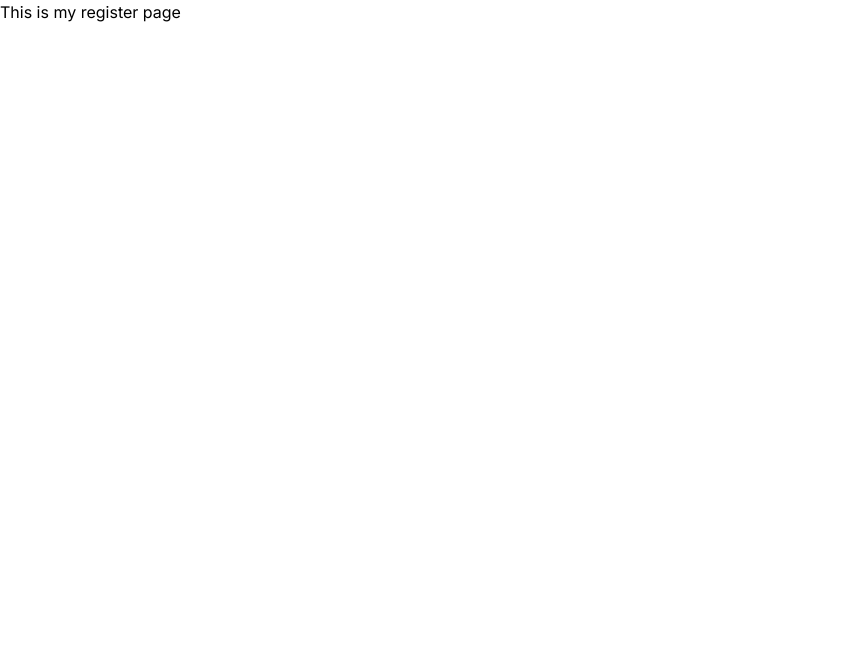
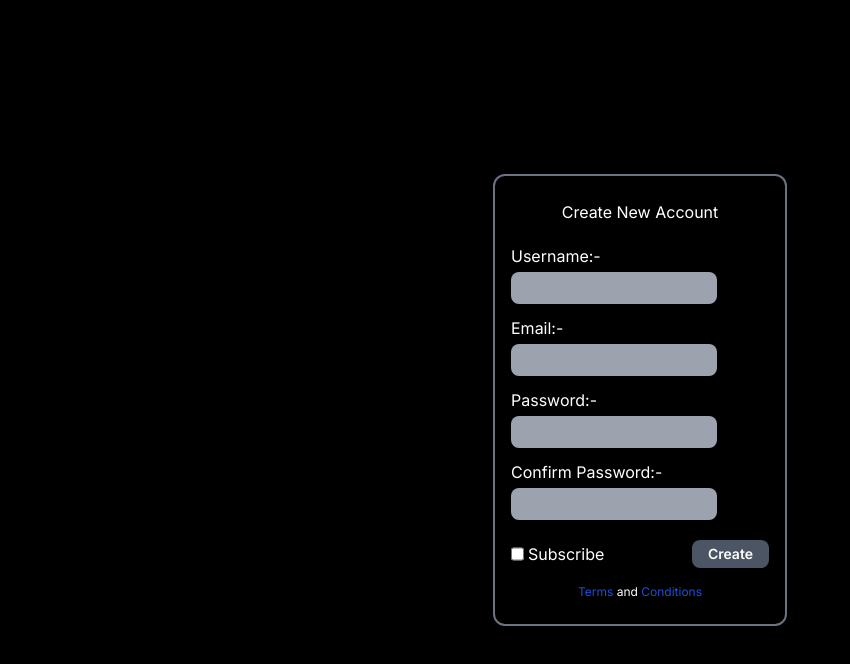
Before and after one commit to Kaifkhan001/Full-stack-attempt, a Next.js app: page /register in a window 1280 px wide. Shown: the top 664 px of the page, without its empty margins (0-850 px from the left). Built offline with nearby package versions, Linux system fonts and the light colour scheme.

Commit message:
Some new pages added

```diff
--- a/app/contact-us/page.jsx
+++ b/app/contact-us/page.jsx
@@ -2,8 +2,19 @@ import React from 'react'
 
 const page = () => {
   return (
-    <div>
-      This is my contact us page
+    <div className='w-full min-h-screen bg-[#0E112D] px-8 py-20 text-white sm:flex'>
+     <div className='sm:min-h-[65vh] sm:w-3/5 sm:flex sm:flex-col sm:items-start sm:justify-between '>
+     <h2 className='text-3xl sm:text-5xl text-orange-600 my-3'>Contact Us</h2>
+     <p className='text-sm text-orange-600 mb-3'>Call us on :- +91 7348631366</p>
+     </div>
+      <form action="" className='sm:flex sm:flex-col sm:gap-3 sm:pt-8'>
+        <input type="text" placeholder='Name'  className='py-1 bg-transparent border-b-2 border-gray-700 focus:outline-none placeholder-opacity-15'/>
+        <input type="text" placeholder='Email' className='py-1 bg-transparent border-b-2 border-gray-700 focus:outline-none mt-2'/>
+        <input type="text" placeholder='Contact No.' className='py-1 bg-transparent border-b-2 border-gray-700 focus:outline-none mt-2'/>
+        <textarea name="message" rows={'2'} cols={'24'} className='py-1 block bg-transparent border-b-2 border-gray-700 focus:outline-none mt-2' placeholder='Meassage' id=""></textarea>
+        <input type="submit" value="SEND" className='px-4 py-1 border-2  ml-auto border-orange-600 text-orange-600 font-semibold  rounded-xl mt-4 hover:cursor-pointer hover:text-orange-800 hover:border-orange-800' />
+      </form>
+
     </div>
   )
 }
--- a/app/home/page.jsx
+++ b/app/home/page.jsx
@@ -2,8 +2,9 @@ import React from 'react'
 
 const page = () => {
   return (
-    <div>
-      This is Home page
+    <div className='w-full min-h-screen bg-black text-white flex flex-col gap-3 items-center justify-center'>
+      <h2 className=''>This Is The Homepage Section Area</h2>
+      <h4 className='text-3xl'>😁</h4>
     </div>
   )
 }
--- a/app/login/page.jsx
+++ b/app/login/page.jsx
@@ -4,7 +4,7 @@ import Image from 'next/image'
 const page = () => {
   return (
     <div className='w-full min-h-screen bg-black text-white flex   items-center justify-center'>
-      <div className="login w-[85%] min-h-[90%]  bg-gray-700 rounded-xl sm:flex-row my-12 flex flex-col items-center justify-center">
+      <div className="login min-w-[75%] min-h-[90%] sm:min-w-[37%] bg-gray-700 rounded-xl my-12 flex flex-col items-center justify-center">
            <div className='w-full h-1/2 sm:w-1/2  flex flex-col pt-12 items-center justify-center'>
             <span className='font-semibold text-xl my-2'>LOGIN</span>
             <p className='text-sm pb-2'>Log-in to Make Magic Here</p>
@@ -19,7 +19,7 @@ const page = () => {
               src={'/images/google.png'}
               width={'40'}
               height={'40'}
-              className='w-[7vw] h-[3vh] sm:w-[4vw] sm:h-[6vh]'
+              className='w-[6vw] h-[3vh] sm:w-[4vw] sm:h-[6vh]'
               />
               <span><span className='font-bold'>Login</span> with google</span>
             </button>
@@ -28,15 +28,12 @@ const page = () => {
               src={'/images/facebook.png'}
               width={'40'}
               height={'40'}
-              className='w-[7vw] h-[3vh] sm:w-[4vw] sm:h-[7vh]'
+              className='w-[6vw] h-[3vh] sm:w-[4vw] sm:h-[7vh]'
               />
               <span><span className='font-bold'>Login</span> with facebook</span>
             </button>
            </div>
            <div className='sm:w-1/2 h-full bg-gray-700  flex items-center justify-center '>
-               <div className='w-1/2 h-1/2 bg-gray-800 '>
-                    <img src="/images/man.png" alt="" className='pt-10 w-' />
-               </div>
            </div>
       </div>
     </div>
--- a/app/page.js
+++ b/app/page.js
@@ -36,14 +36,14 @@ function Page() {
           <Link href={'/home'} className="text-2xl  hover:bg-gray-600 block text-center border-t-2 sm:border-t-[1px] sm:text-base border-gray-500 py-6 sm:py-2 font-semibold ">
             HOME
           </Link>
-          <Link href={'/contact-us'} className="text-2xl hover:bg-gray-600 block text-center border-t-2 sm:border-t-[1px] sm:text-base border-gray-500 py-6 sm:py-2 font-semibold ">
-            CONTACT-US
-          </Link>
-          <Link href={'/about-us'} className="text-2xl hover:bg-gray-600 block text-center border-t-2 sm:border-t-[1px] sm:text-base border-gray-500 py-6 sm:py-2 font-semibold ">
-            ABOUT_US
+          <Link href={'/register'} className="text-2xl hover:bg-gray-600 block text-center border-t-2 sm:border-t-[1px] sm:text-base border-gray-500 py-6 sm:py-2 font-semibold ">
+            REGISTER
           </Link>
           <Link href={'login'} className="text-2xl hover:bg-gray-600 block text-center border-t-2 sm:border-t-[1px] sm:text-base border-gray-500 py-6 sm:py-2 font-semibold ">
             LOG-IN
+          </Link>
+          <Link href={'/contact-us'} className="text-2xl hover:bg-gray-600 block text-center border-t-2 sm:border-t-[1px] sm:text-base border-gray-500 py-6 sm:py-2 font-semibold ">
+            CONTACT-US
           </Link>
         </ul>
         <div className="text-white text-center flex flex-col items-center justify-center ">
--- a/app/register/page.jsx
+++ b/app/register/page.jsx
@@ -1,11 +1,55 @@
-import React from 'react'
+import React from "react";
 
 const page = () => {
   return (
-    <div>
-      This is my register page
+    <div className="w-full min-h-screen bg-black flex items-center justify-center text-white">
+      <div className="register border-2 border-gray-500 rounded-xl py-6 px-4 flex flex-col items-center justify-center">
+        <h2 className="mb-3">Create New Account</h2>
+        <form action="">
+          <div className="flex flex-col my-2">
+            Username:-
+            <input
+              type="text"
+              className="bg-gray-400 rounded-lg py-1 px-3 w-4/5 my-1 text-black focus:outline-none"
+              placeholder="Enter your uesrname"
+            />
+          </div>
+          <div className="flex flex-col my-2">
+            Email:-
+            <input
+              type="text"
+              className="bg-gray-400 rounded-lg py-1 px-3 w-4/5 my-1 text-black focus:outline-none"
+              placeholder="Enter your Email"
+            />
+          </div>
+          <div className="flex flex-col my-2">
+            Password:-
+            <input
+              type="text"
+              className="bg-gray-400 rounded-lg py-1 px-3 w-4/5 my-1 text-black focus:outline-none"
+              placeholder="Enter your Password"
+            />
+          </div>
+          <div className="flex flex-col my-2">
+            Confirm Password:-
+            <input
+              type="text"
+              className="bg-gray-400 rounded-lg py-1 px-3 w-4/5 my-1 text-black focus:outline-none"
+              placeholder="Enter your password"
+            />
+          </div>
+          <div className="flex items-center justify-between  mt-4">
+            <label className="flex gap-1 ">
+              <input type="checkbox" name="subscribe" />
+              Subscribe
+            </label>
+            <input type="submit" value="Create" className="bg-gray-600 py-1 px-4 font-semibold text-sm hover:cursor-pointer hover:bg-gray-700 rounded-lg " />
+          </div>
+        </form>
+          <h3 className="mt-4 text-xs"><a href="" className="text-blue-700 hover:text-blue-800">Terms</a> and <a href="" className="text-blue-700 hover:text-blue-800">Conditions</a></h3>
+      </div>
     </div>
-  )
-}
+  );
+};
 
-export default page
+export default page;
```
